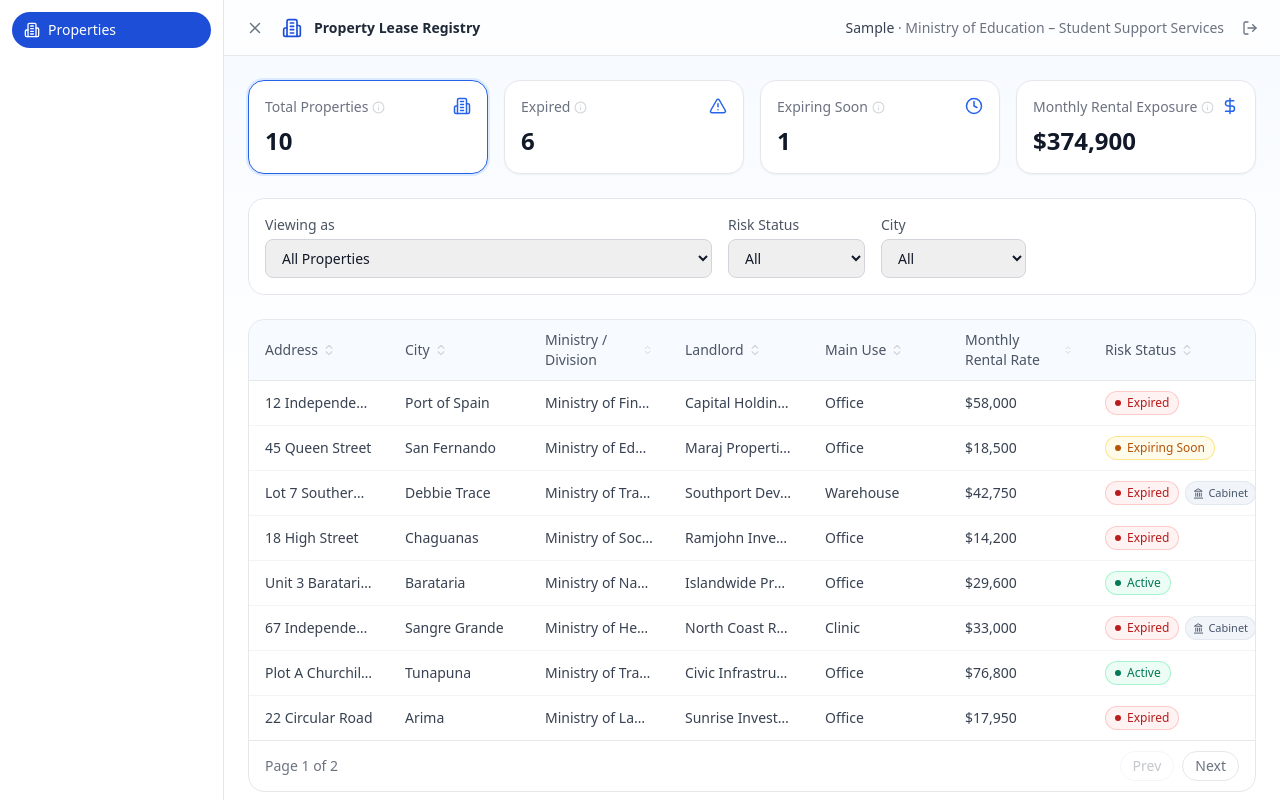
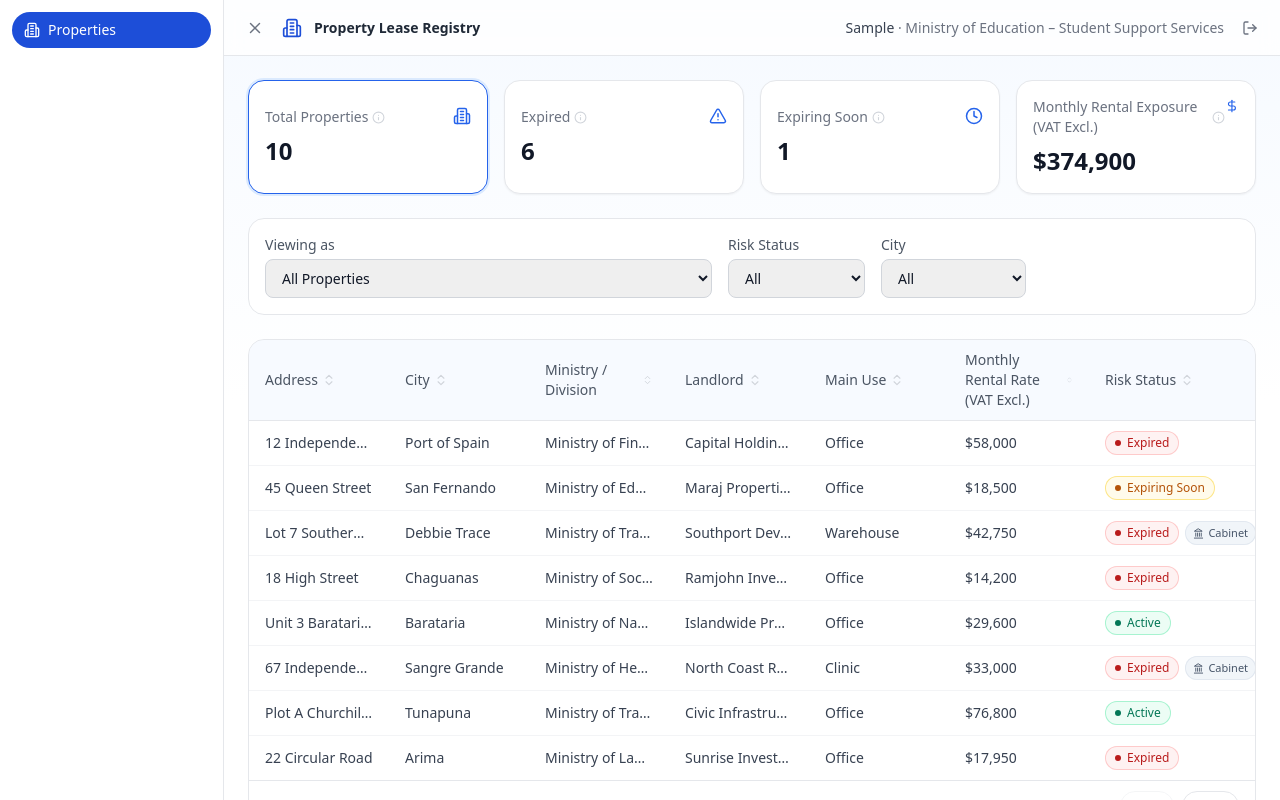
Before and after one commit to rajul0616/prototype-component-library, a React (Vite) app: page / in a window 1280 px wide. Both pictures are taken after typing "Sample" into the empty fields and a click on the button "Continue". Built offline with nearby package versions, Linux system fonts and the light colour scheme.

Commit message:
Label VAT-exclusive rent figures consistently on dashboard

```diff
--- a/src/features/leases/Dashboard.jsx
+++ b/src/features/leases/Dashboard.jsx
@@ -21,7 +21,7 @@ const COLUMNS = [
   { key: 'mainUse', label: 'Main Use', sortable: true },
   {
     key: 'monthlyRentalRate',
-    label: 'Monthly Rental Rate',
+    label: 'Monthly Rental Rate (VAT Excl.)',
     sortable: true,
     render: (row) => formatCurrency(row.monthlyRentalRate),
   },
@@ -135,7 +135,7 @@ export default function Dashboard({ properties, onSelectProperty }) {
       active: riskFilter === 'Expiring Soon',
     },
     {
-      label: 'Monthly Rental Exposure',
+      label: 'Monthly Rental Exposure (VAT Excl.)',
       value: formatCurrency(rows.reduce((sum, p) => sum + p.monthlyRentalRate, 0)),
       icon: DollarSign,
       description: 'Total monthly rent owed across the properties shown, excluding VAT.',
```
